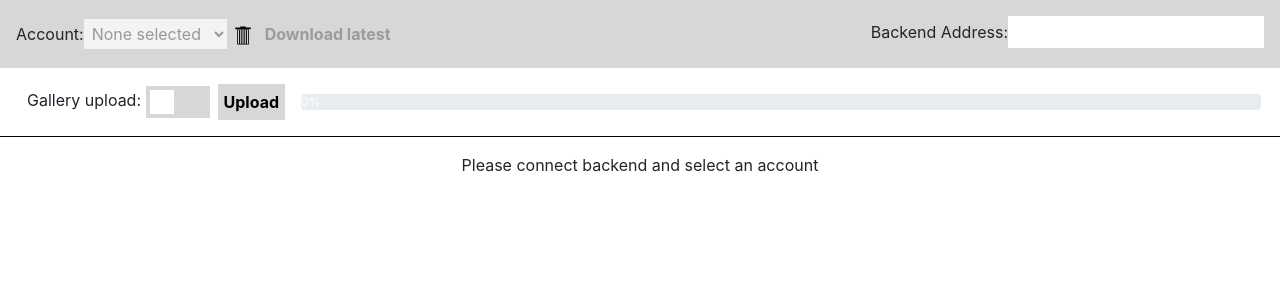
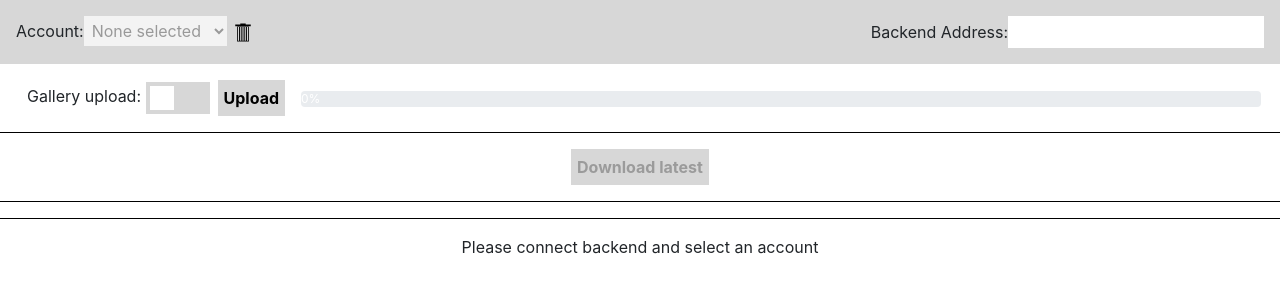
Before and after one commit to michaelcheungkm/picture-layout-organiser, a React (Create React App) app: page / in a window 1280 px wide. Shown: the top 300 px of the page. Built offline with nearby package versions, Linux system fonts and the light colour scheme.

Commit message:
Change placement of download button
Also move status messages to separate container

```diff
--- a/src/App.css
+++ b/src/App.css
@@ -32,6 +32,17 @@
   width:100%;
   padding: 2vmin;
   border-bottom: solid 0.1vmin black;
+}
+
+.download-button {
+  padding: 2vmin;
+  text-align: center;
+  border-bottom: solid 0.1vmin black;
+}
+
+.status-message-container {
+  border-bottom: solid 0.1vmin black;
+  padding: 1vmin;
 }
 
 #upload-button {
--- a/src/App.js
+++ b/src/App.js
@@ -528,7 +528,19 @@ class App extends Component {
               }.bind(this)}
             />
           </span>
-
+        </div>
+        <div className='upload-status-bar'>
+          <ToggleSwitch
+            initial={false}
+            text={"Gallery upload: "}
+            onChange={checked => this.setState({'galleryUpload': checked})}
+          />
+          {imageUploadButton}
+          <div className="progress-bar-container">
+            <Progress max="100" color="success" striped value={this.state.uploadPercent}>{Math.round(this.state.uploadPercent, 2)}%</Progress>
+          </div>
+        </div>
+        <div className='download-button'>
           <button
           disabled={this.state.uploading || this.state.editingIndex !== NONE_INDEX || this.state.username === null || this.state.backendAddress === null }
           onClick={function() {
@@ -542,18 +554,8 @@ class App extends Component {
           >
             {this.state.selectedIndex === NONE_INDEX ? 'Download latest' : ' Download selected'}
           </button>
-
         </div>
-        <div className='upload-status-bar'>
-          <ToggleSwitch
-            initial={false}
-            text={"Gallery upload: "}
-            onChange={checked => this.setState({'galleryUpload': checked})}
-          />
-          {imageUploadButton}
-          <div className="progress-bar-container">
-            <Progress max="100" color="success" striped value={this.state.uploadPercent}>{Math.round(this.state.uploadPercent, 2)}%</Progress>
-          </div>
+        <div className='status-message-container'>
           {this.state.statusMessages.map((message, index) =>
             <StatusMessage
             text={message.text}
```
Lines whose indentation alone changed are shown as unchanged.
